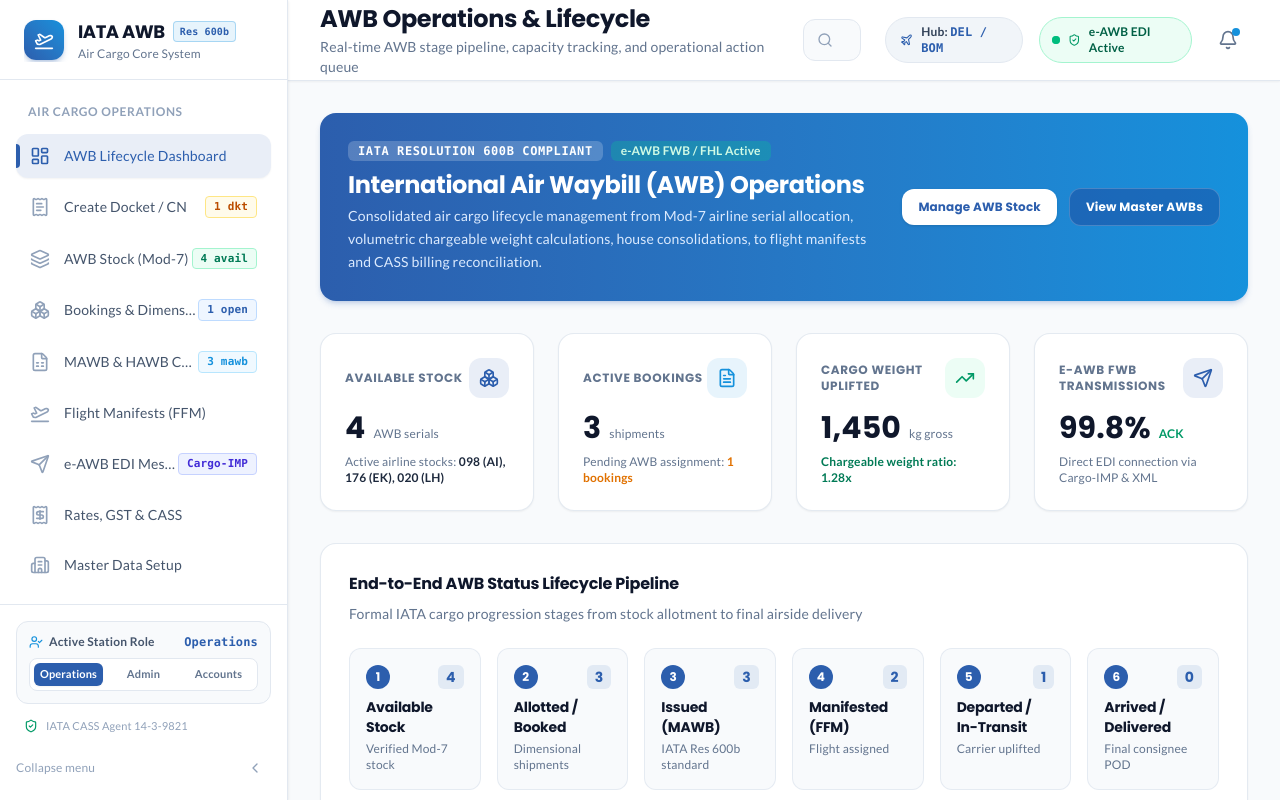
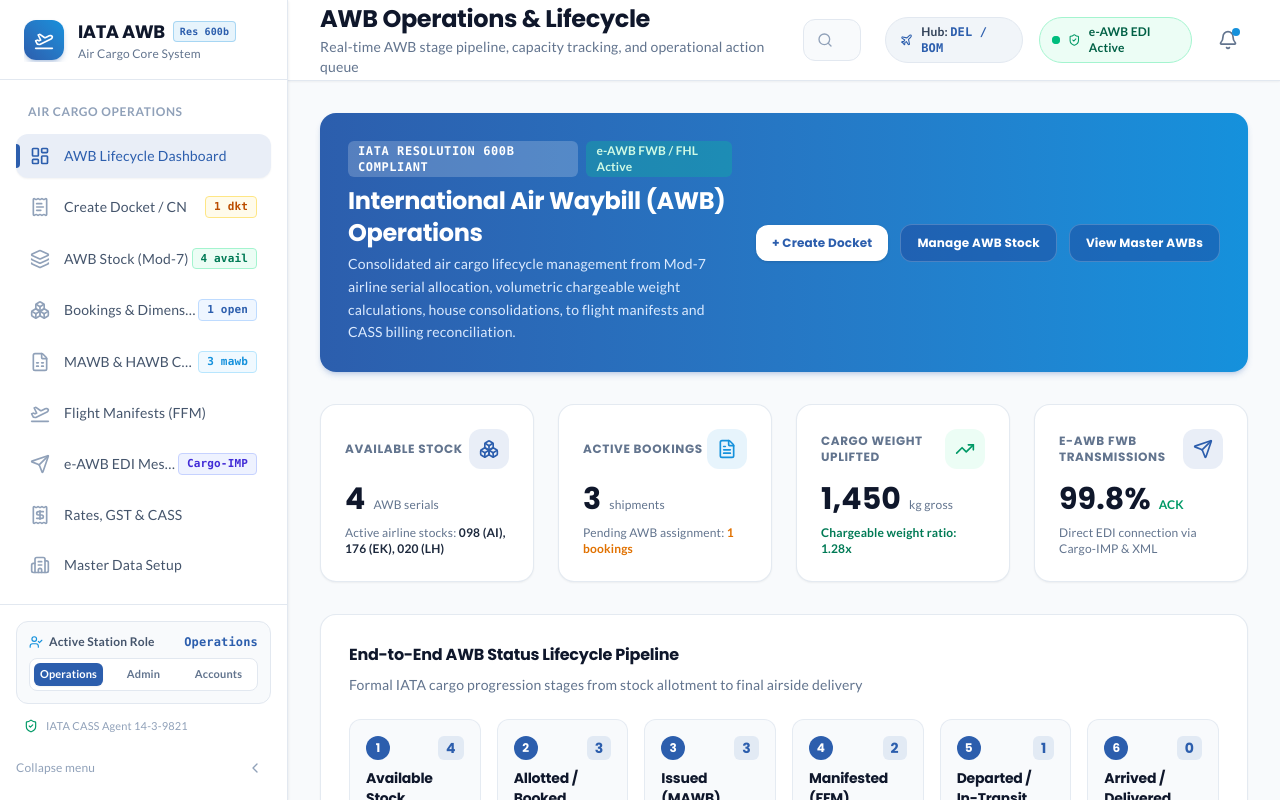
Before and after one commit to M5Csoftware/ita-web-frontend, a Next.js app: page / in a window 1280 px wide. Shown: the top 800 px of the page. Built offline with nearby package versions, Linux system fonts and the light colour scheme.

Commit message:
Update DashboardOverview.tsx

```diff
--- a/src/components/iata/DashboardOverview.tsx
+++ b/src/components/iata/DashboardOverview.tsx
@@ -62,8 +62,14 @@ export const DashboardOverview: React.FC<DashboardOverviewProps> = ({
 
         <div className="flex items-center gap-3 shrink-0">
           <button
+            onClick={() => onNavigate('docket')}
+            className="px-4 py-2.5 bg-white text-[#2C5EAD] hover:bg-blue-50 font-bold font-heading rounded-xl text-xs transition-all shadow-sm"
+          >
+            + Create Docket
+          </button>
+          <button
             onClick={() => onNavigate('stock')}
-            className="px-4 py-2.5 bg-white text-[#2C5EAD] hover:bg-blue-50 font-bold font-heading rounded-xl text-xs transition-all shadow-sm"
+            className="px-4 py-2.5 bg-blue-900/40 hover:bg-blue-900/60 border border-white/20 text-white font-bold font-heading rounded-xl text-xs transition-all"
           >
             Manage AWB Stock
           </button>
```
